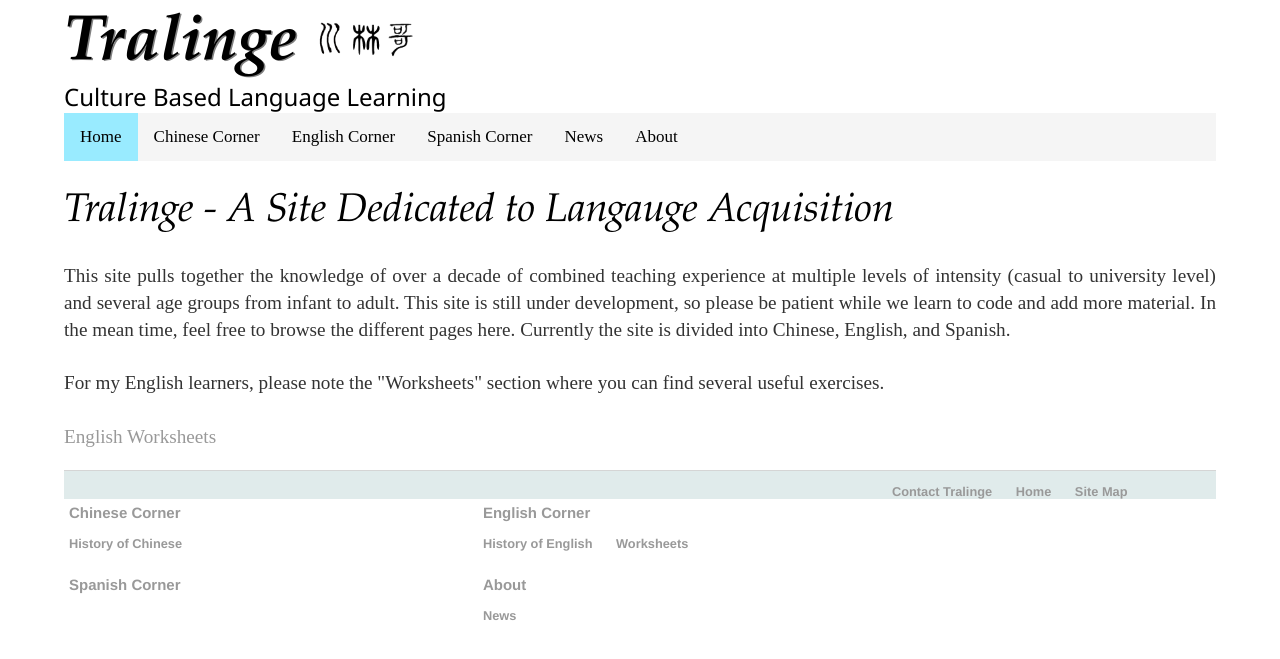
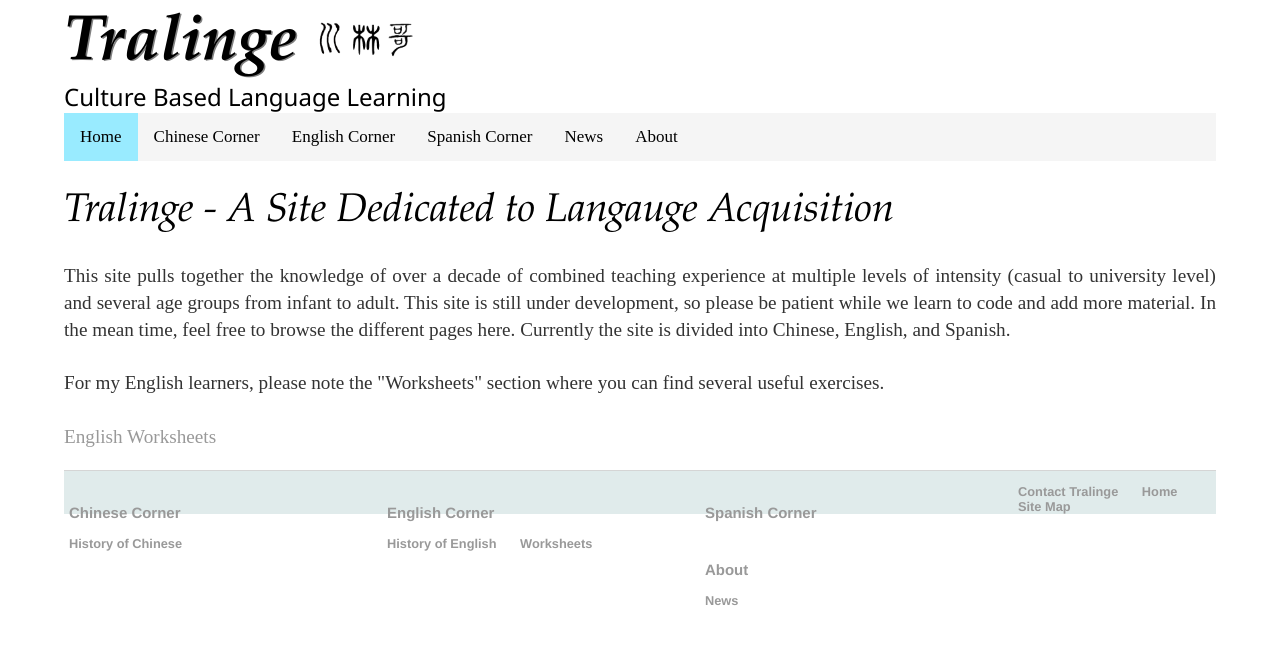
Before and after one commit to Tralinge/tralinge.github.io, a Jekyll site: the page built from index.html, in a window 1280 px wide. Shown: the top 659 px of the page. Built offline with Jekyll 4.4.1, drawn with Linux system fonts in a browser that asks for light colours.

Commit message:
Update footer.html

```diff
--- a/_includes/footer.html
+++ b/_includes/footer.html
@@ -3,14 +3,14 @@
         <div ="mission">
         </div>
         <ul class="mainlinks">
-            <li class="linkgroup1" style="float: left; width: 33.33%; padding: 5px;">
+            <li class="linkgroup1" style="float: left; width: 25%; padding: 5px;">
                 <h3><a href="http://www.tralinge.com/chinese_corner">Chinese Corner</a></h3>
                 <ul>
                     <li><a href="http://www.tralinge.com/chinese_corner/history_of_chinese">History of Chinese</a></li>
                 </ul>
             </li>
 
-            <li class="linkgroup2" style="float: left; width: 33.33%; padding: 5px;">
+            <li class="linkgroup2" style="float: left; width: 25%; padding: 5px;">
                 <h3><a href="http://www.tralinge.com/english_corner">English Corner</a></h3>
                 <ul>
                     <li><a href="http://www.tralinge.com/english_corner/history_of_english">History of English</a></li>
@@ -18,11 +18,11 @@
                 </ul>
             </li>
 
-            <li class="linkgroup3" style="float: left; width: 33.33%; padding: 5px;">
+            <li class="linkgroup3" style="float: left; width: 25%; padding: 5px;">
                 <h3><a href="http://www.tralinge.com/spanish_corner">Spanish Corner</a></h3>
             </li>
 
-            <li class="linkgroup4" style="float: left; width: 33.33%; padding: 5px;">
+            <li class="linkgroup4" style="float: left; width: 25%; padding: 5px;">
                 <h3><a href="http://www.tralinge.com/about">About</a></h3>
                 <ul>
                     <li><a href="http://www.tralinge.com/news">News</a></li>
```
